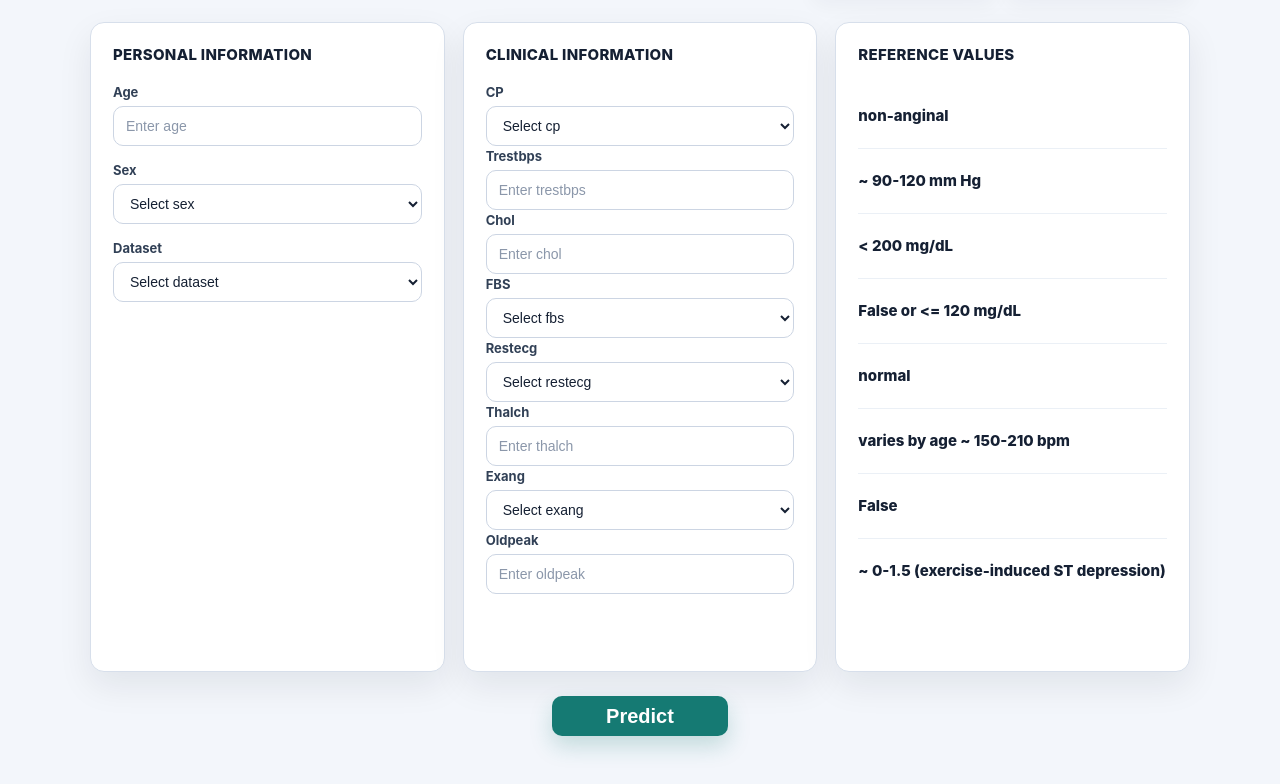
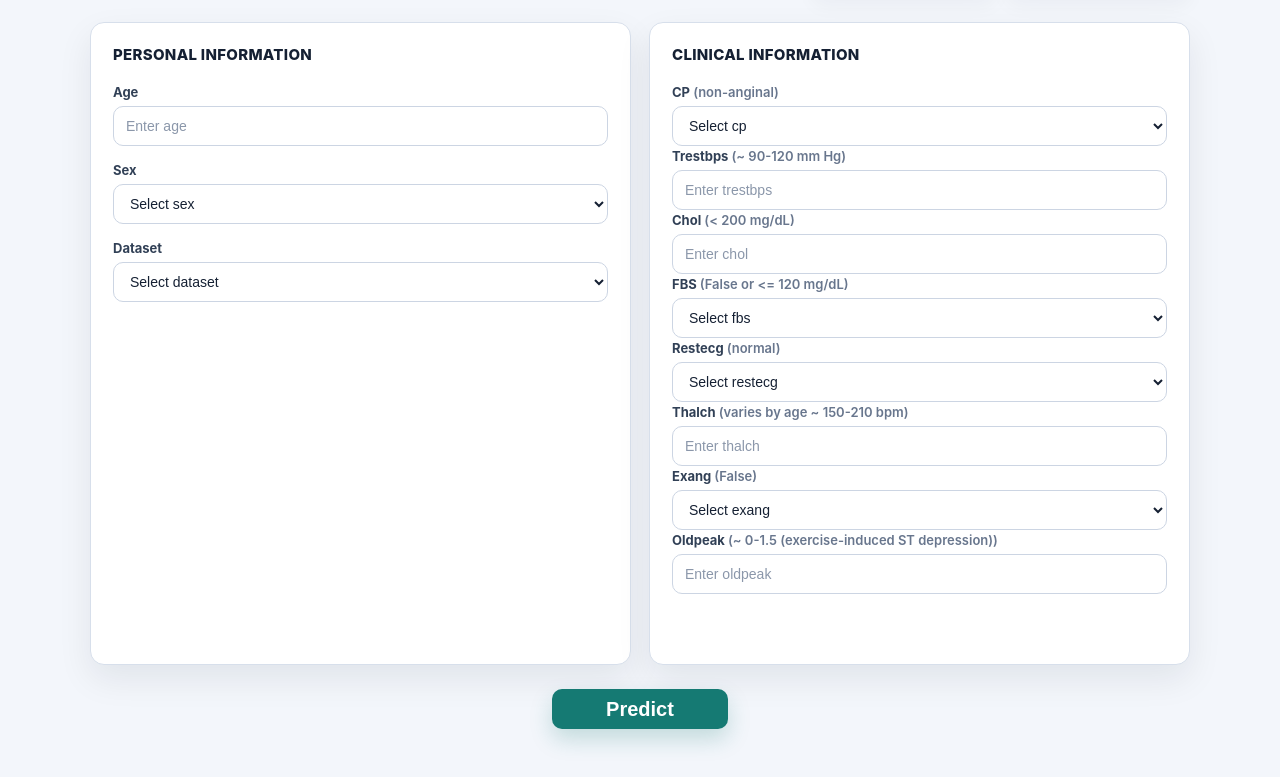
Before and after one commit to Sutathip003/HeartDiseasePredictor, a Flask app: page / in a window 1280 px wide. Shown: the part 103-887 px from the top of the page. After the commit the page ends 864 px from the top, so only its background shows below. Run offline with Flask 3, Linux system fonts and the light colour scheme.

Commit message:
Inline clinical reference values

```diff
--- a/app/static/style.css
+++ b/app/static/style.css
@@ -79,7 +79,7 @@ h1 {
 
 .form-grid {
   display: grid;
-  grid-template-columns: repeat(3, minmax(0, 1fr));
+  grid-template-columns: repeat(2, minmax(0, 1fr));
   gap: 18px;
   align-items: stretch;
 }
@@ -93,8 +93,7 @@ h1 {
 }
 
 .personal-panel,
-.clinical-panel,
-.reference-panel {
+.clinical-panel {
   height: 100%;
 }
 
@@ -121,6 +120,11 @@ label {
   color: #314056;
   font-size: 13px;
   font-weight: 700;
+}
+
+.label-reference {
+  color: var(--muted);
+  font-weight: 600;
 }
 
 input,
@@ -158,26 +162,9 @@ input::placeholder {
   color: #8b97aa;
 }
 
-.range-row {
-  display: flex;
-  align-items: center;
-  min-height: 64px;
-  border-top: 1px solid var(--line-soft);
-  font-size: 15px;
-}
-
-.range-row:first-of-type {
-  border-top: 0;
-}
-
-.range-value {
-  font-weight: 800;
-  line-height: 1.45;
-}
-
 .actions-row {
   display: grid;
-  grid-template-columns: repeat(3, minmax(0, 1fr));
+  grid-template-columns: repeat(2, minmax(0, 1fr));
   gap: 18px;
   margin-top: 50px;
 }
@@ -195,7 +182,7 @@ input::placeholder {
 
 .actions {
   display: flex;
-  grid-column: 2;
+  grid-column: 1 / -1;
   justify-content: center;
   padding-top: 12px;
 }
--- a/app/templates/index.html
+++ b/app/templates/index.html
@@ -59,7 +59,10 @@
           <h2 class="section-title">Clinical Information</h2>
           {% for name, input_type in clinical_fields %}
             <div class="field">
-              <label for="{{ name }}">{{ field_labels[name] }}</label>
+              <label for="{{ name }}">
+                {{ field_labels[name] }}
+                <span class="label-reference">({{ normal_ranges[name] }})</span>
+              </label>
               {% if input_type == "select" %}
                 <select name="{{ name }}" id="{{ name }}" required>
                   <option value="" disabled selected>Select {{ field_labels[name].lower() }}</option>
@@ -82,15 +85,6 @@
             </div>
           {% endfor %}
         </section>
-
-        <aside class="panel reference-panel">
-          <h2 class="section-title">Reference Values</h2>
-          {% for name, _ in clinical_fields %}
-            <div class="range-row">
-              <span class="range-value">{{ normal_ranges[name] }}</span>
-            </div>
-          {% endfor %}
-        </aside>
       </div>
 
       <div class="actions-row">
```
